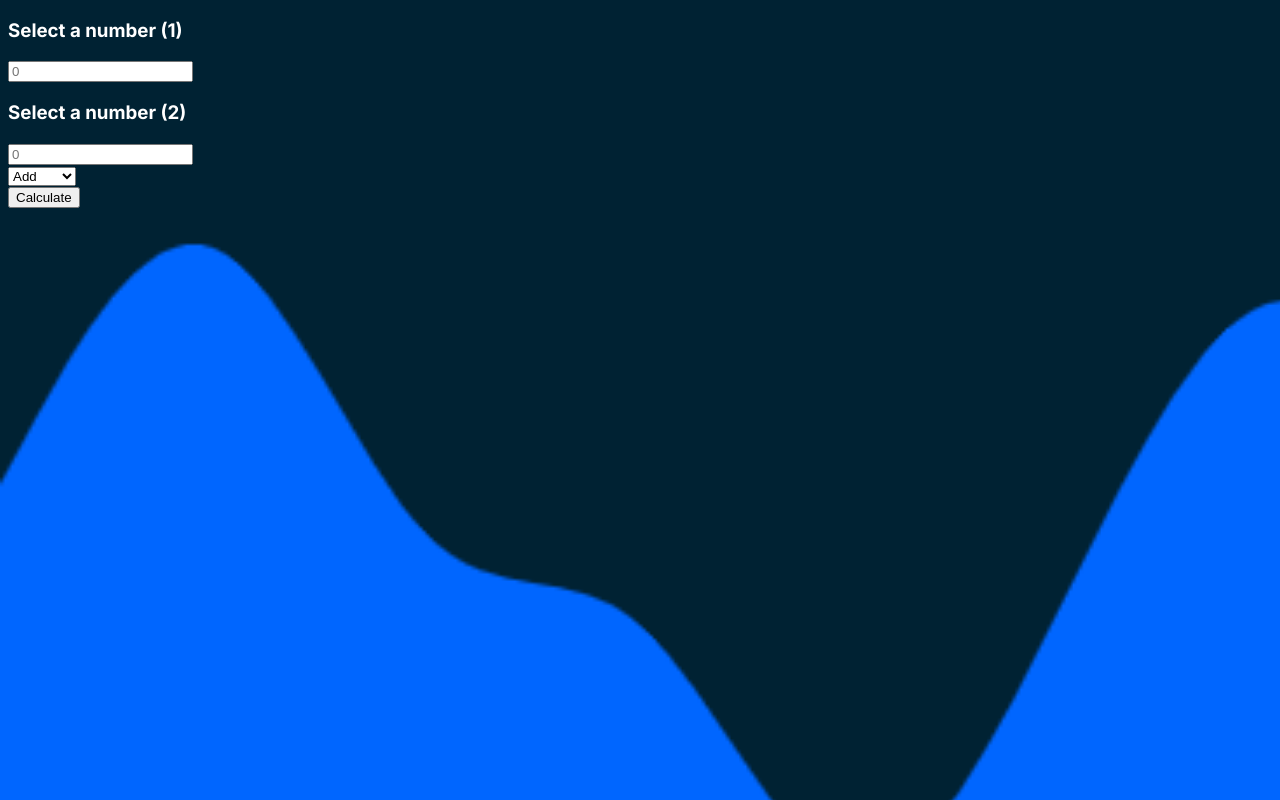
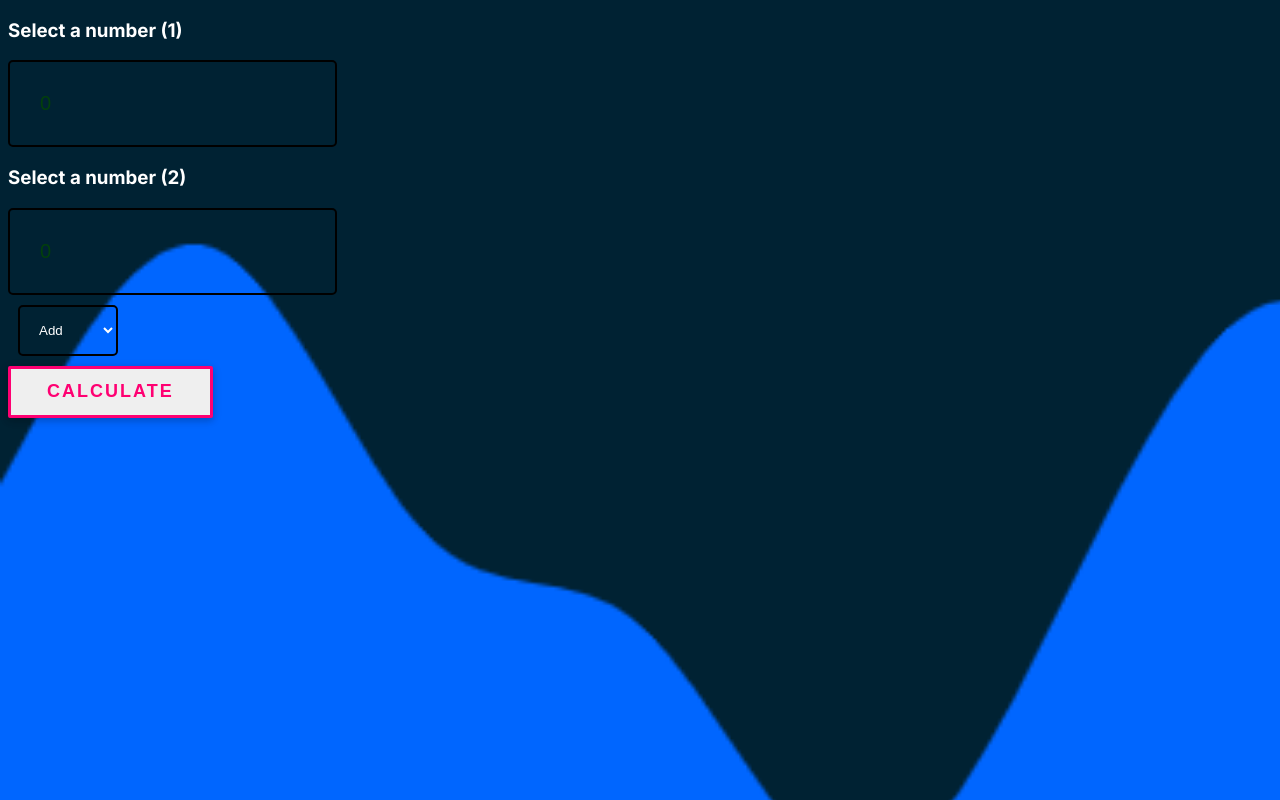
Before and after one commit to hello-i-am-somebody/Selecting-calculator, a plain HTML site: page index.html in a window 1280 px wide. Drawn offline with Linux system fonts and the light colour scheme.

Commit message:
Updated style.css
Like the index.html just didnt include that much

```diff
--- a/style.css
+++ b/style.css
@@ -3,7 +3,84 @@
 body {
     font-family: Inter, sans-serif, Arial;
     background-image: url("/assets/wave-haikei.png");
-    background-repeat: no-repeat;
     background-size: 150%;
     color: white;
 }
+
+input::placeholder {
+    color: #02400b;
+    opacity: 1;
+}
+
+input {
+    background-color: transparent;
+    border-radius: 5px;
+    padding: 30px 30px 30px 30px;
+    border: 2px solid black;
+    font-size: 20px;
+    color: white;
+}
+
+button {
+    font-size: 18px;
+    letter-spacing: 2px;
+    text-transform: uppercase;
+    display: inline-block;
+    text-align: center;
+    font-weight: bold;
+    padding: 0.7em 2em;
+    border: 3px solid #FF0072;
+    border-radius: 2px;
+    position: relative;
+    box-shadow: 0 2px 10px rgba(0, 0, 0, 0.16), 0 3px 6px rgba(0, 0, 0, 0.1);
+    color: #FF0072;
+    text-decoration: none;
+    transition: 0.3s ease all;
+    z-index: 1;
+}
+
+button:before {
+    transition: 0.5s all ease;
+    position: absolute;
+    top: 0;
+    left: 50%;
+    right: 50%;
+    bottom: 0;
+    opacity: 0;
+    content: '';
+    background-color: #FF0072;
+    z-index: -1;
+}
+
+button:hover,
+button:focus {
+    color: white;
+}
+
+button:hover:before,
+button:focus:before {
+    transition: 0.5s all ease;
+    left: 0;
+    right: 0;
+    opacity: 1;
+}
+
+button:active {
+    transform: scale(0.9);
+}
+
+select {
+    background-color: transparent;
+    padding: 15px 15px 15px 15px;
+    border-radius: 3px;
+    border-radius: 5px;
+    border: 2px solid black;
+    margin: 10px;
+    color: white;
+}
+
+select > option {
+    background-color: #007F73;
+    font-size: 20px;
+    color: white;
+}
```
